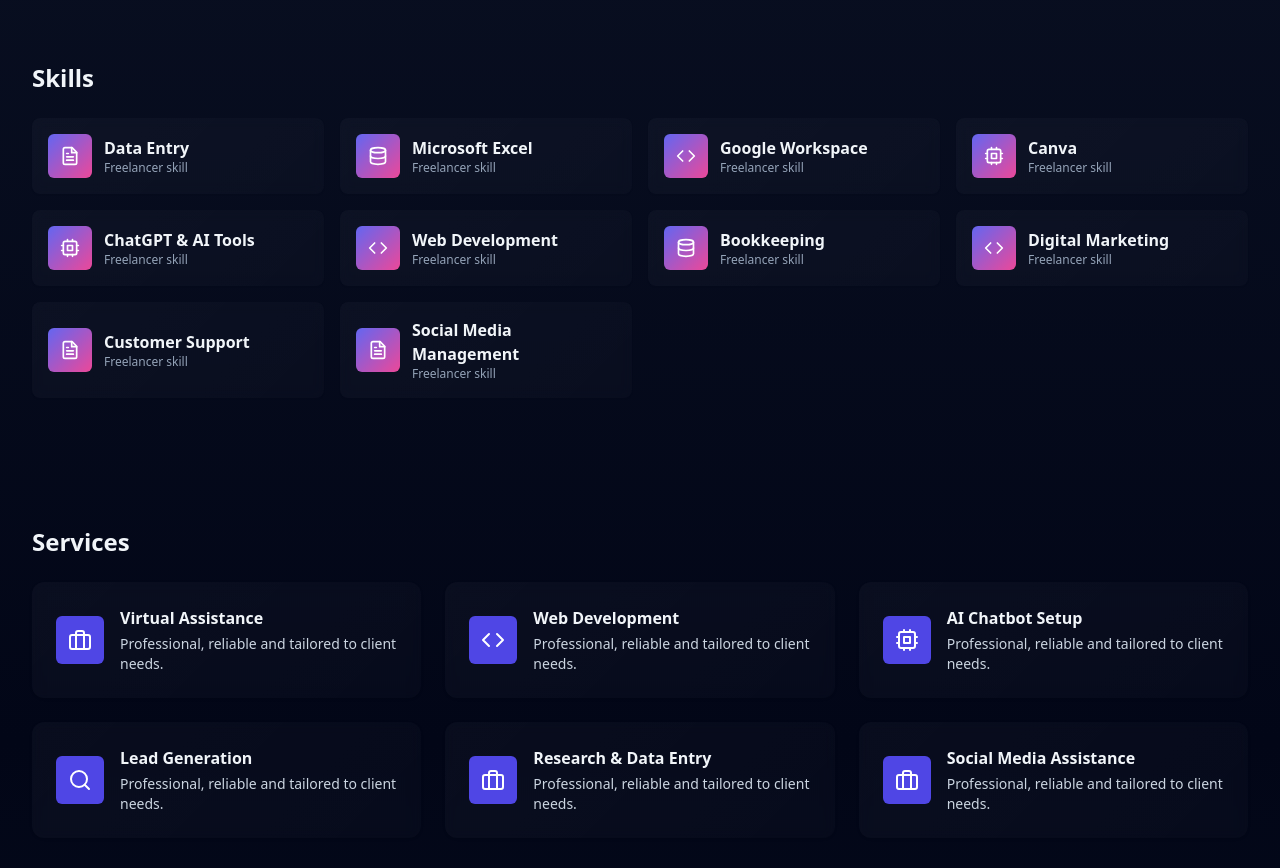
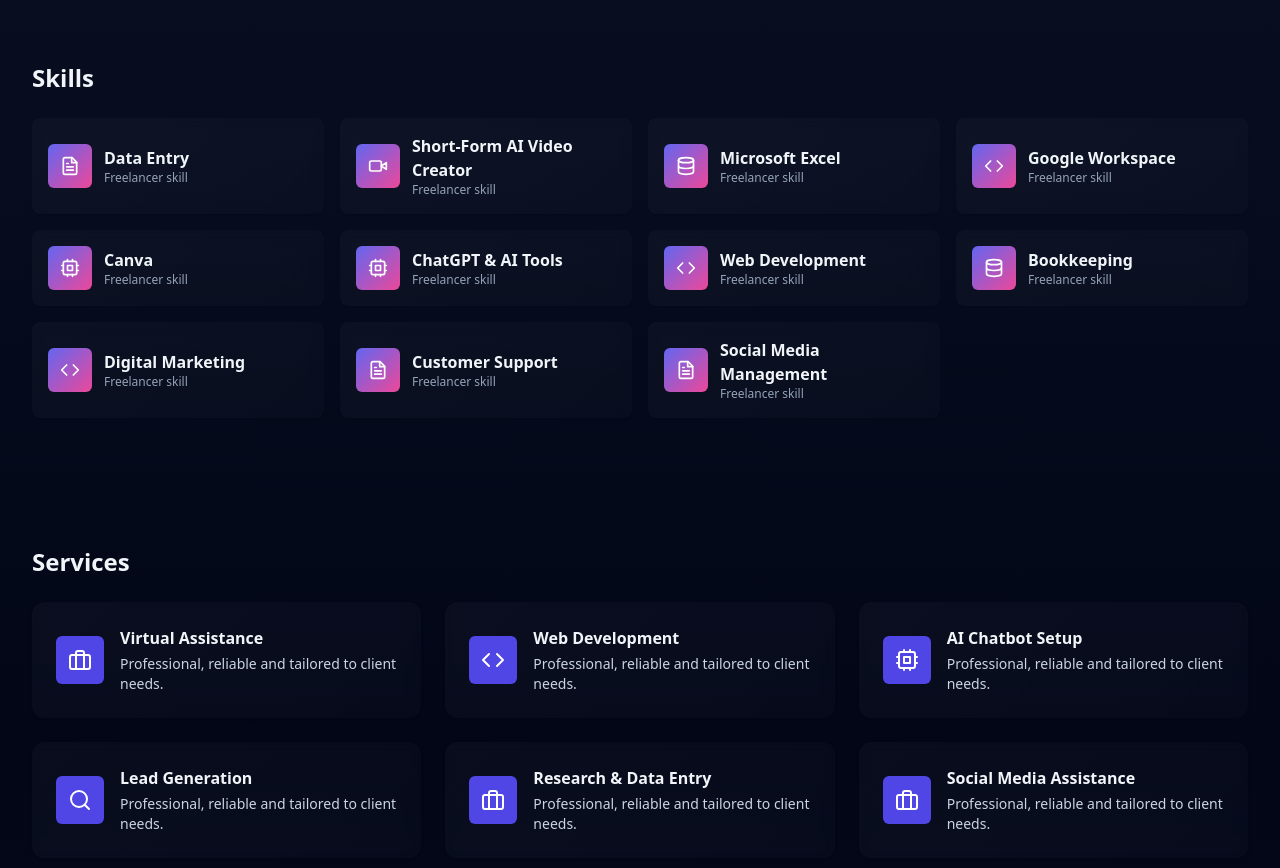
Before and after one commit to Semaj00/onlinejobs-portfolio, a React (Vite) app: page / in a window 1280 px wide. Shown: the part 900-1768 px from the top of the page. Built offline with nearby package versions, Linux system fonts and the light colour scheme; the HTML template or start-up script is replaced by a standard one.

Commit message:
Add 'Short-Form AI Video Creator' to skills list

```diff
--- a/src/components/Skills.jsx
+++ b/src/components/Skills.jsx
@@ -1,9 +1,10 @@
 import React from 'react'
-import { Code, Database, FileText, Cpu } from 'lucide-react'
+import { Code, Database, FileText, Cpu, Video } from 'lucide-react'
 import { motion } from 'framer-motion'
 
 const SKILLS = [
   {name:'Data Entry', icon: FileText},
+  {name:'Short-Form AI Video Creator', icon: Video},
   {name:'Microsoft Excel', icon: Database},
   {name:'Google Workspace', icon: Code},
   {name:'Canva', icon: Cpu},
```
